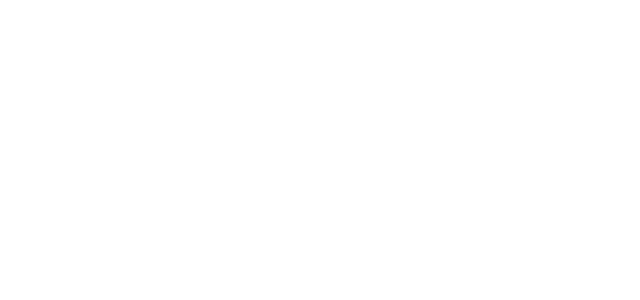
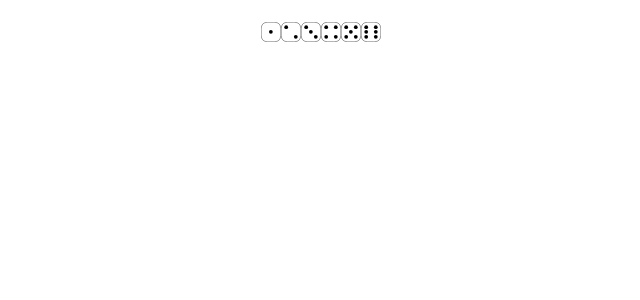
Before and after one commit to kthibodeaux/farkle-scorekeeper, a Vue app: page / in a window 1280 px wide. Both pictures are taken after a click on the button "Start Game". Shown: the top 300 px of the page, without its empty margins (19-659 px from the left). Built offline with nearby package versions, Linux system fonts and the light colour scheme.

Commit message:
add sidebarplayer

```diff
--- a/src/App.vue
+++ b/src/App.vue
@@ -4,6 +4,7 @@ import { usePlayersStore } from '@/stores/players'
 
 import PlayerSetup from './components/PlayerSetup.vue'
 import DieFace from './components/DieFace.vue'
+import SidebarPlayer from './components/SidebarPlayer.vue'
 
 const gameStarted = ref(false)
 const playerStore = usePlayersStore()
@@ -17,11 +18,18 @@ const playerStore = usePlayersStore()
     <template v-else>
       <div class="main-grid">
         <div>
-          <div v-for="player in playerStore.players" :key="player.name">
-            {{ player.name }}
-          </div>
+          <template v-for="(player, index) in playerStore.players" :key="player.name">
+            <SidebarPlayer :name="player.name" :score="player.score"
+              :is-current-turn="playerStore.currentPlayerIndex === index" />
+          </template>
         </div>
         <div>
+          <DieFace :side="1" />
+          <DieFace :side="2" />
+          <DieFace :side="3" />
+          <DieFace :side="4" />
+          <DieFace :side="5" />
+          <DieFace :side="6" />
         </div>
       </div>
     </template>
--- /dev/null
+++ b/src/components/SidebarPlayer.vue
@@ -0,0 +1,18 @@
+<script setup>
+defineProps({
+  isCurrentTurn: Boolean,
+  name: String,
+  score: Number,
+})
+</script>
+
+<template>
+  <div>
+    <span v-if="isCurrentTurn">-></span>
+    {{ name }}
+    <br />
+    {{ score }}
+  </div>
+  <br />
+  <br />
+</template>
--- a/src/stores/players.js
+++ b/src/stores/players.js
@@ -4,13 +4,24 @@ import { usePlayerStore } from './player'
 
 export const usePlayersStore = defineStore('players', () => {
   const players = ref([])
+  const currentPlayerIndex = ref(0)
 
   const addPlayer = (name) => {
     players.value.push(usePlayerStore(name))
   }
 
+  const nextPlayersTurn = () => {
+    if (players.value[currentPlayerIndex.value + 1]) {
+      currentPlayerIndex.value++
+    } else {
+      currentPlayerIndex.value = 0
+    }
+  }
+
   return {
     addPlayer,
+    currentPlayerIndex,
+    nextPlayersTurn,
     players,
   }
 })
```
